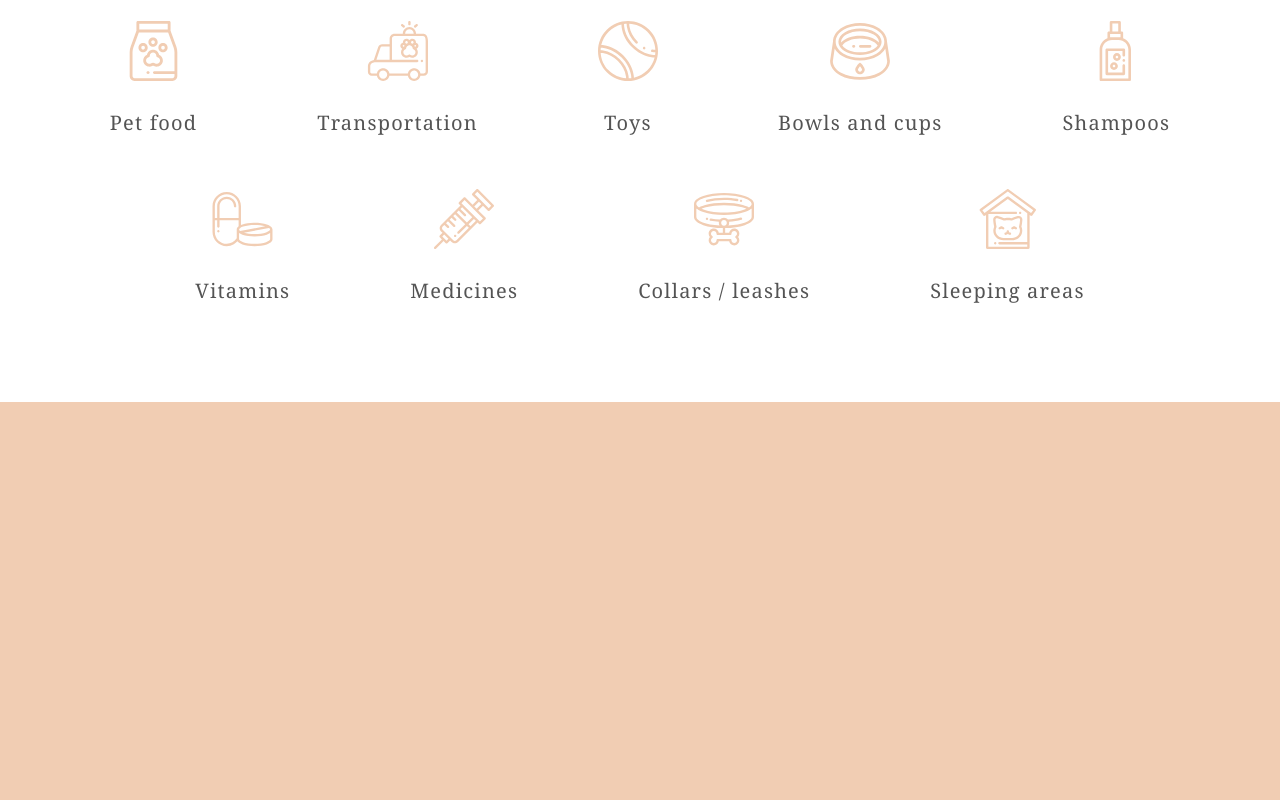
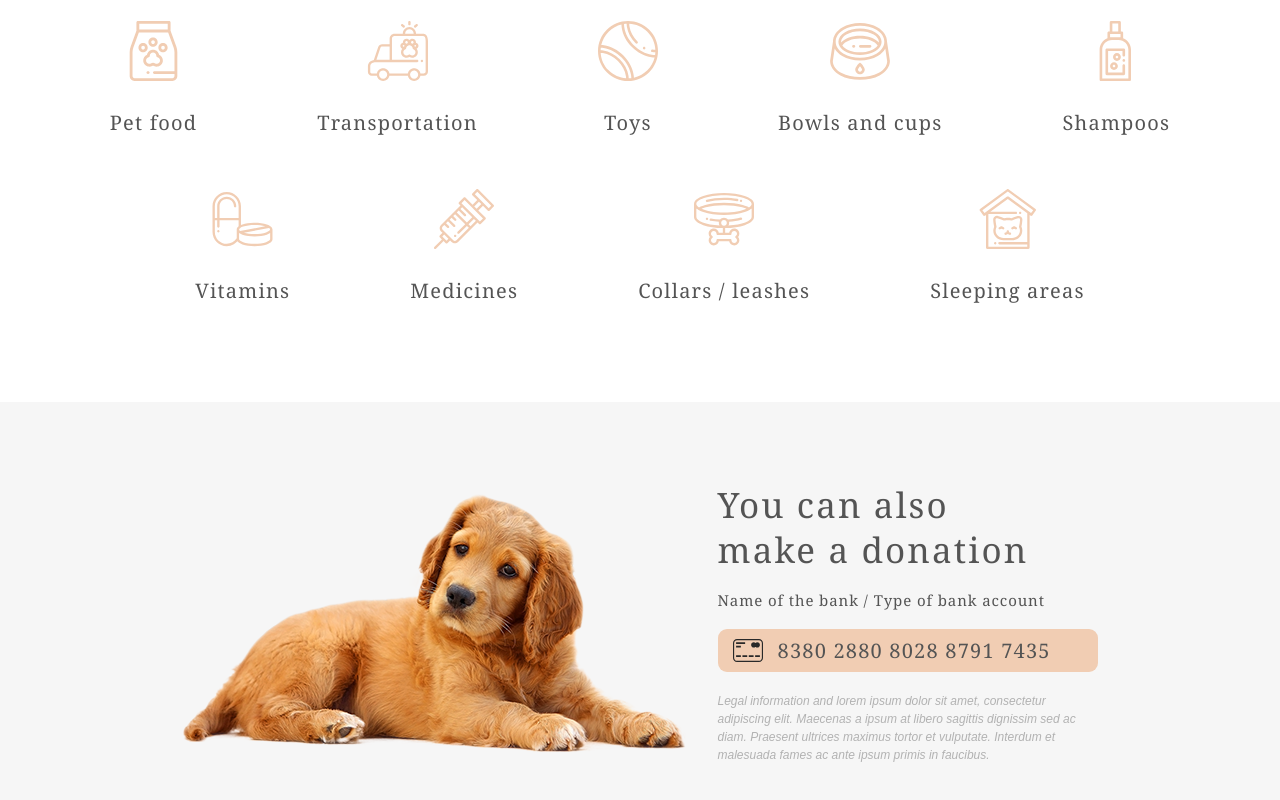
Before and after one commit to BalPoi/pet-shelter, a website: page shelter/pages/main/index.html in a window 1280 px wide. Shown: the part 2627-3427 px from the top of the page. Before the commit the page ends 3029 px from the top, so only its background shows below. Drawn offline with nearby package versions, Linux system fonts and the light colour scheme.

Commit message:
feat: add donation section

```diff
--- a/shelter/pages/main/_variables.scss
+++ b/shelter/pages/main/_variables.scss
@@ -6,4 +6,5 @@ $color-dark-s: #cdcdcd;
 $color-light-s: #fafafa;
 $color-dark-xl: #4c4c4c;
 $color-light-l: #f6f6f6;
-$color-primary-light: #FDDCC4;
+$color-primary-light: #fddcc4;
+$color-dark-m: #B2B2B2;
--- a/shelter/pages/main/index.html
+++ b/shelter/pages/main/index.html
@@ -99,7 +99,22 @@
                 </div>
             </div>
         </section>
-        <section class="donation"></section>
+        <section class="donation">
+            <div class="donation-wrap">
+                <img src="../../assets/images/donation-dog.png" alt="donation-dog">
+                <div class="donation-wrap-text">
+                    <h3>You can also
+                        <br>
+                        make a donation</h3>
+                    <h5>Name of the bank / Type of bank account</h5>
+                    <div class="donation-wrap-text-credit_card">
+                        <img src="../../assets/icons/icon-credit-card.svg" alt="icon-credit-card">
+                        <h4>8380 2880 8028 8791 7435</h4>
+                    </div>
+                    <p>Legal information and lorem ipsum dolor sit amet, consectetur adipiscing elit. Maecenas a ipsum at libero sagittis dignissim sed ac diam. Praesent ultrices maximus tortor et vulputate. Interdum et malesuada fames ac ante ipsum primis in faucibus.</p>
+                </div>
+            </div>
+        </section>
         <footer></footer>
     </main>
 </body>
--- a/shelter/pages/main/style.scss
+++ b/shelter/pages/main/style.scss
@@ -233,3 +233,41 @@ main {
         }
     }
 }
+
+.donation {
+    background-color: $color-light-l;
+    padding: 80px 0px 100px;
+    &-wrap {
+        width: 915px;
+        margin: 0px auto 0px;
+        display: flex;
+        justify-content: center;
+        align-items: center;
+        column-gap: 30px;
+        &-text {
+            display: flex;
+            flex-direction: column;
+            align-items: left;
+            row-gap: 20px;
+            color: $color-dark-l;
+            p {
+                color: $color-dark-m;
+                font-family: Arial;
+                font-size: 12px;
+                font-style: italic;
+                font-weight: 400;
+                line-height: 18px;
+                letter-spacing: 0px;
+                text-align: left;
+            }
+            &-credit_card {
+                display: flex;
+                column-gap: 15px;
+                padding: 10px 15px;
+                background-color: $color-primary;
+                border-radius: 9px;
+            }
+
+        }
+    }
+}
```
Also changed, not shown: shelter/assets/icons/icon-credit-card.svg (added), shelter/assets/images/donation-dog.png (added), shelter/pages/main/style.css, 1 other file.
